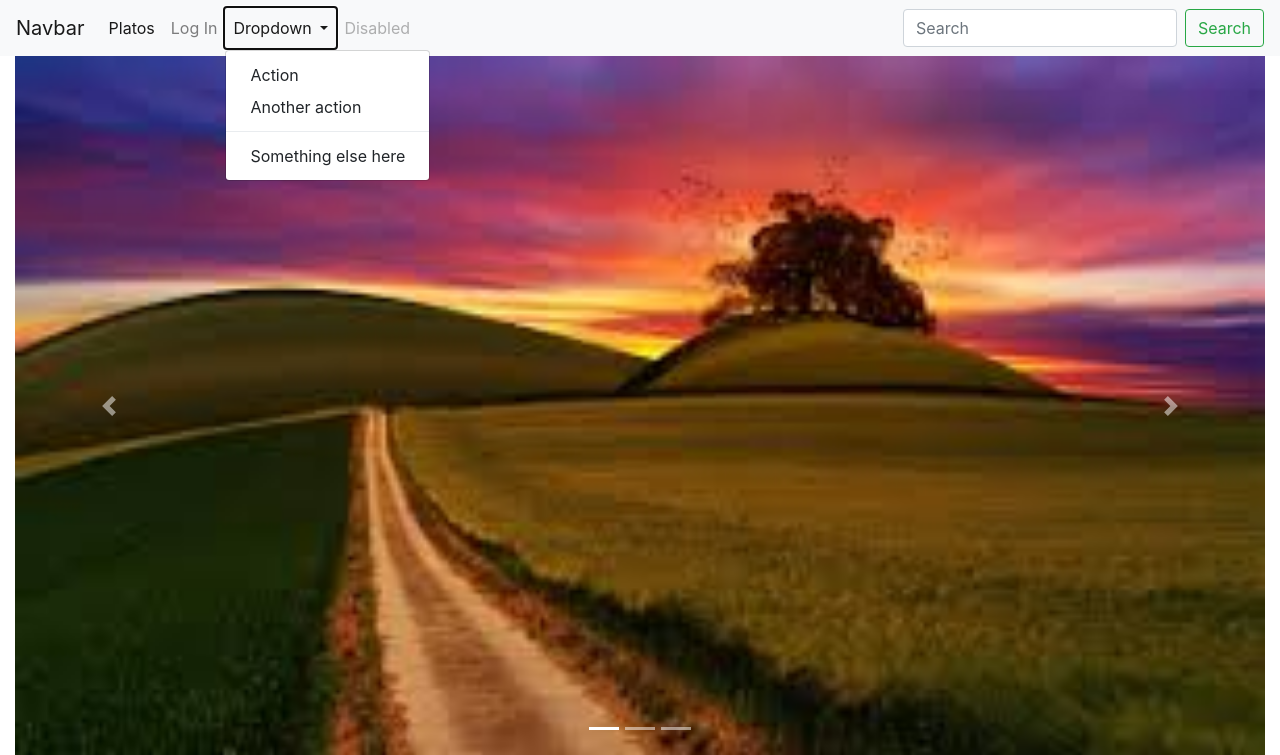
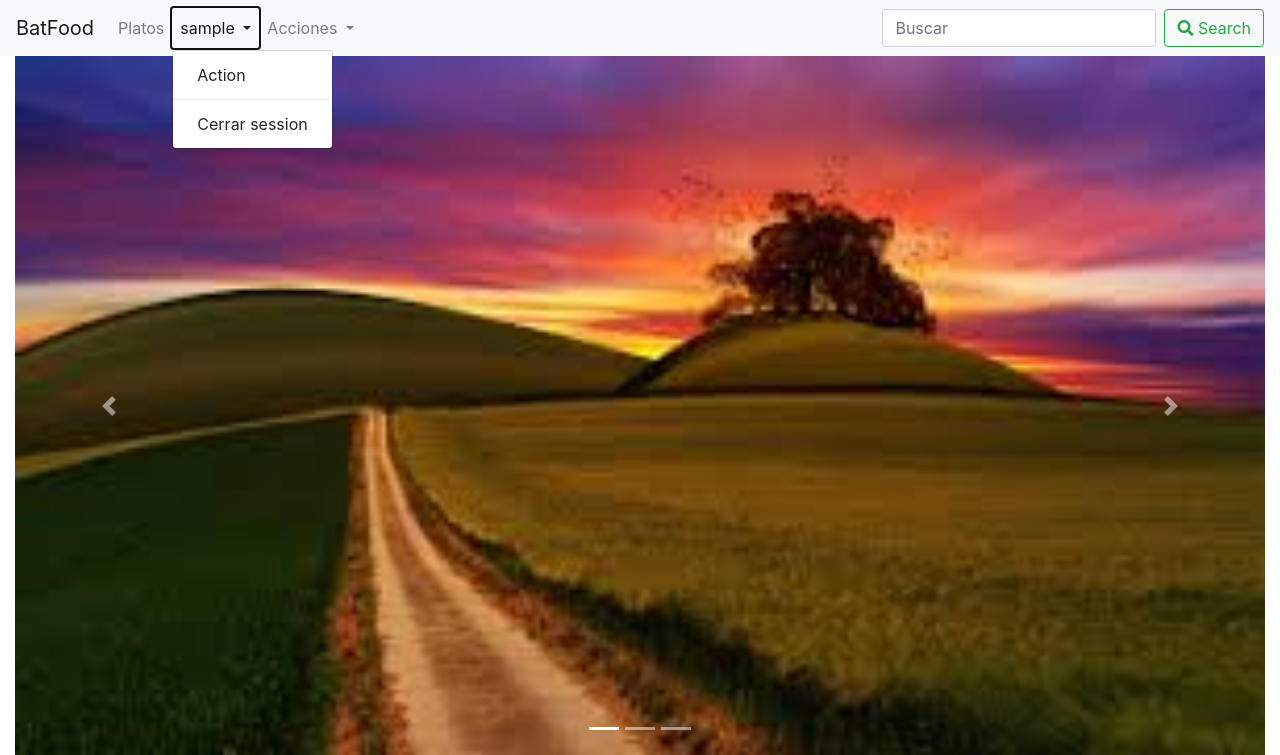
Before and after one commit to BatCodeDev/reto3, a PHP site: page / in a window 1280 px wide, after a click that opens the changed part. Shown: the top 755 px of the page. Run offline with PHP 8.4, Linux system fonts and the light colour scheme; the visitor is signed in with stand-in values (Sample User, id 1); tables that the repository leaves empty hold one stand-in row (values such as "Sample post"); some libraries are stand-ins or nearby versions.

Commit message:
Log in de admin oculto (?action=admin1234) + añadir plato

```diff
--- a/config/global.php
+++ b/config/global.php
@@ -1,3 +1,3 @@
 <?php
-define("DEFAULT_CONTROLLER", "Product");
+define("DEFAULT_CONTROLLER", "User");
 define("DEFAULT_ACTION", "index");
--- a/controller/ProductController.php
+++ b/controller/ProductController.php
@@ -12,17 +12,28 @@ class ProductController extends GenericController {
         $this->connect = new Connection();
         $this->connection = $this->connect->conexion();
     }
-
-    public function index(){
-        $this->view("index", array(
-            "title"=>"Restaurante",
+    public function toProducts(){
+        $id = null;
+        $user = null;
+        if (isset($_SESSION["id"], $_SESSION["user"])){
+            $id = $_SESSION["id"];
+            $user = $_SESSION["user"];
+        }
+        $product = new Product($this->connection);
+        $this->view("products", array(
+            "products"=>$product->getAll(),
+            "activate"=>"active",
+            "id"=>$id,
+            "user"=>$user
         ));
     }
-    public function toProducts(){
-        $product = new Product($this->connection);
-        $this->view("products", array(
-            "title"=>"Restaurante",
-            "products"=>$product->getAll()
+    public function insert(){
+        $user = null;
+        if ($_SESSION["user"]){
+            $user = $_SESSION["user"];
+        }
+        $this->view("addProduct", array(
+            "user"=>$user
         ));
     }
     public function modal(){
--- a/controller/UserController.php
+++ b/controller/UserController.php
@@ -12,7 +12,22 @@ class UserController extends GenericController {
         $this->connect = new Connection();
         $this->connection = $this->connect->conexion();
     }
-
+    public function admin1234(){
+        $this->view("adminLogin", array());
+    }
+    public function index(){
+        $id = null;
+        $user = null;
+        if (isset($_SESSION["id"], $_SESSION["user"])){
+            $id = $_SESSION["id"];
+            $user = $_SESSION["user"];
+        }
+        $this->view("index", array(
+            "title"=>"BatFood",
+            "id"=>$id,
+            "user"=> $user
+        ));
+    }
     public function loginValidate(){
         if(isset($_POST["user"], $_POST["pass"])){
             $user = new User($this->connection);
@@ -21,7 +36,8 @@ class UserController extends GenericController {
                 echo 0;
             }else{
                 if($dbuser[0]["pass"] === $_POST["pass"]){
-                    $_SESSION["admin"] = $dbuser[0]["id"];
+                    $_SESSION["id"] = $dbuser[0]["id"];
+                    $_SESSION["user"] = $dbuser[0]["user"];
                     echo 1;
                 }else{
                     echo 0;
@@ -29,5 +45,8 @@ class UserController extends GenericController {
             }
         }
     }
-
+    public function logOut(){
+        session_destroy();
+        header("location:index.php");
+    }
 }
--- a/index.php
+++ b/index.php
@@ -4,8 +4,10 @@ if(isset($_GET["controller"])){
     $controllerObj = loadController($_GET["controller"]);
     launchAction($controllerObj);
 }else{
-    $controllerObj = loadController(DEFAULT_CONTROLLER);
-    launchAction($controllerObj);
+
+        $controllerObj = loadController(DEFAULT_CONTROLLER);
+        launchAction($controllerObj);
+
 }
 function loadController($controller){
     $file = "controller/".$controller."Controller.php";
--- a/js/main.js
+++ b/js/main.js
@@ -5,8 +5,11 @@ function modal(id) {
         $("#ProductModal .modal-body").html(modalData.description);
     });
 }
-function ajax_listen(idForm, target, action){
-    let form_data = $("#"+idForm).serialize();
+function ajax_listen(idForm, target, action, admin){
+    if(admin){
+        var form_data = "user="+idForm[0].value+"&pass="+idForm[1].value
+    }else
+        var form_data = $("#"+idForm.id).serialize();
     $.ajax({
         type: "POST",
         url: target,
@@ -25,7 +28,7 @@ let errorLogin = function (data) {
         $("#msg i").addClass("fa-check-circle");
         $("#msg").show();
         setTimeout(function () {
-            window.location.reload();
+            window.location.href = "index.php";
         }, 1000);
     }else{
         $("#msg span").html(" Usuario o contraseña incorrectos");
--- a/view/genericLayout.twig
+++ b/view/genericLayout.twig
@@ -11,72 +11,50 @@
     <link rel="stylesheet" href="https://use.fontawesome.com/releases/v5.6.3/css/all.css"
           integrity="sha384-UHRtZLI+pbxtHCWp1t77Bi1L4ZtiqrqD80Kn4Z8NTSRyMA2Fd33n5dQ8lWUE00s/" crossorigin="anonymous">
     <link rel="stylesheet" href="scss/main.css">
-    <title></title>
+    <title>{{ user }}</title>
     <nav class="navbar navbar-expand-lg navbar-light bg-light">
-        <a class="navbar-brand" href="#">Navbar</a>
+        <a class="navbar-brand" href="index.php">BatFood</a>
         <button class="navbar-toggler" type="button" data-toggle="collapse" data-target="#navbarSupportedContent" aria-controls="navbarSupportedContent" aria-expanded="false" aria-label="Toggle navigation">
             <span class="navbar-toggler-icon"></span>
         </button>
         <div class="collapse navbar-collapse" id="navbarSupportedContent">
             <ul class="navbar-nav mr-auto">
-                <li class="nav-item active">
+                <li class="nav-item {{ activate }}">
                     <a class="nav-link" href="index.php?controller=Product&action=toProducts">Platos <span class="sr-only">(current)</span></a>
                 </li>
                 <li class="nav-item">
-                    <a class="nav-link" href="" data-toggle="modal" data-target="#LoginModal">Log In</a>
-                </li>
+                    {% if user != null %}
                     <li class="nav-item dropdown">
                         <a class="nav-link dropdown-toggle" href="#" id="navbarDropdown" role="button" data-toggle="dropdown" aria-haspopup="true" aria-expanded="false">
-                        Dropdown
+                            {{ user }}
                         </a>
                         <div class="dropdown-menu" aria-labelledby="navbarDropdown">
                             <a class="dropdown-item" href="#">Action</a>
+                            <div class="dropdown-divider"></div>
+                            <a class="dropdown-item" href="index.php?controller=User&action=logOut">Cerrar session</a>
+                        </div>
+                    </li>
+                    {% endif %}
+                {% if user != null %}
+                <li class="nav-item dropdown">
+                    <a class="nav-link dropdown-toggle" href="#" id="navbarDropdown" role="button" data-toggle="dropdown" aria-haspopup="true" aria-expanded="false">
+                        Acciones
+                    </a>
+                        <div class="dropdown-menu" aria-labelledby="navbarDropdown">
+                            <a class="dropdown-item" href="index.php?controller=Product&action=insert">Añadir plato</a>
                             <a class="dropdown-item" href="#">Another action</a>
                             <div class="dropdown-divider"></div>
                             <a class="dropdown-item" href="#">Something else here</a>
                         </div>
                 </li>
-                <li class="nav-item">
-                    <a class="nav-link disabled" href="#">Disabled</a>
-                </li>
+                {% endif %}
             </ul>
             <form class="form-inline my-2 my-lg-0">
-                <input class="form-control mr-sm-2" type="search" placeholder="Search" aria-label="Search">
-                <button class="btn btn-outline-success my-2 my-sm-0" type="submit">Search</button>
+                <input class="form-control mr-sm-2" type="search" placeholder="Buscar" aria-label="Search">
+                <button class="btn btn-outline-success my-2 my-sm-0" type="submit"><i class="fas fa-search"></i> Search</button>
             </form>
         </div>
     </nav>
-    <div class="modal fade" id="LoginModal" tabindex="-1" role="dialog" aria-labelledby="LoginModalLabel" aria-hidden="true">
-        <div class="modal-dialog" role="document">
-            <div class="modal-content">
-                <div class="modal-header">
-                    <h5 class="modal-title" id="LoginModalLabel">Log in de administrador</h5>
-                    <button type="button" class="close" data-dismiss="modal" aria-label="Close">
-                        <span aria-hidden="true">&times;</span>
-                    </button>
-                </div>
-                <form id="loginForm" onsubmit="return ajax_listen(this.id, 'index.php?controller=User&action=loginValidate', errorLogin)">
-                    <div class="modal-body">
-                        <div class="form-group">
-                            <label for="user">Usuario</label>
-                            <input id="user" name="user" type="text" class="form-control" autofocus>
-                        </div>
-                        <div class="form-group">
-                            <label for="pass">Contraseña</label>
-                            <input id="pass" name="pass" type="text" class="form-control">
-                        </div>
-                        <div class="form-group">
-                            <div id="msg" class="alert"><i class="fas"></i><span></span></div>
-                        </div>
-                    </div>
-                    <div class="modal-footer">
-                        <button type="button" class="btn btn-outline-primary" data-dismiss="modal">Cerrar</button>
-                        <button type="submit" class="btn btn-outline-success"><i class="fas fa-sign-in-alt"></i> Aceptar</button>
-                    </div>
-                </form>
-            </div>
-        </div>
-    </div>
 </head>
 <body>
     <div class="container-fluid">
```
Also changed, not shown: view/addProductView.twig (added, +8 -0 lines), view/adminLoginView.twig (added, +20 -0 lines). Lines whose indentation alone changed are shown as unchanged.
